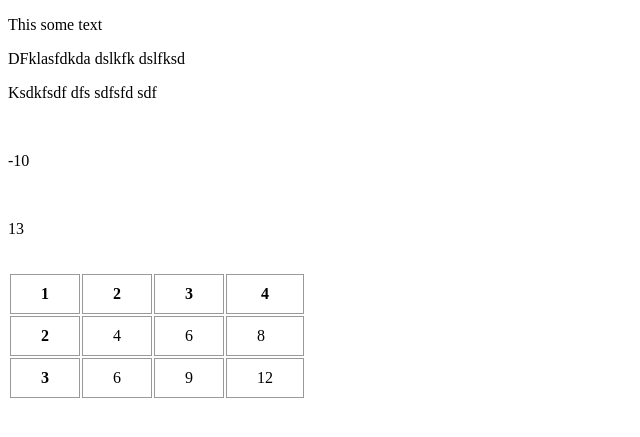
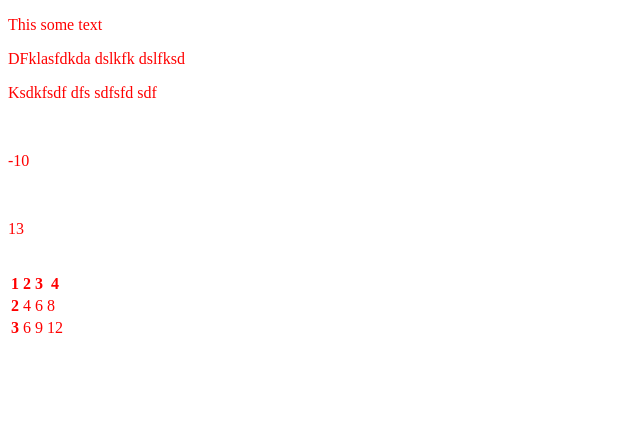
Before and after one commit to alex-veikin/PHP-itstep, a PHP site: page / in a window 1280 px wide. Shown: the top 437 px of the page, without its empty margins (0-640 px from the left). Run offline with PHP 8.4, Linux system fonts and the light colour scheme.

Commit message:
Add .scss into php-2

```diff
--- a/php-2/css/main.css
+++ b/php-2/css/main.css
@@ -1,5 +1,4 @@
-table * {
-    border: 1px solid #999;
-    padding: 10px 30px;
-    margin: 0;
-}
+body {
+  color: red; }
+
+/*# sourceMappingURL=main.css.map */
--- /dev/null
+++ b/php-2/css/main.scss
@@ -0,0 +1,3 @@
+body {
+  color: red;
+}
```
Also changed, not shown: 1 other file.
